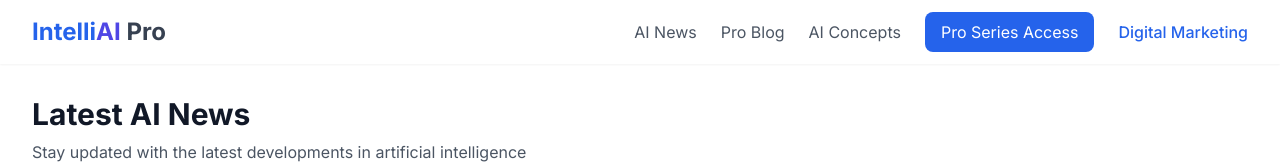
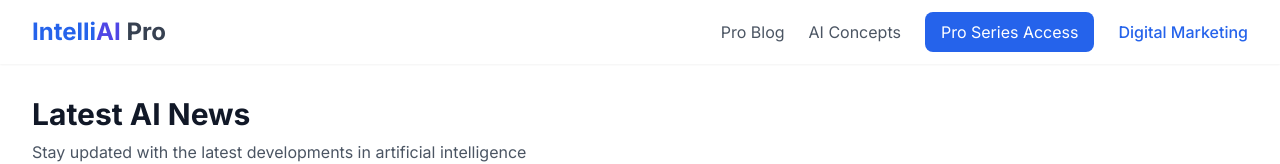
Before and after one commit to Intelliwebchatt/theainewspro, a plain HTML site: page news.html in a window 1280 px wide. Shown: the top 164 px of the page. Drawn offline with nearby package versions, Linux system fonts and the light colour scheme; no server answers.

Commit message:
Update news.html

```diff
--- a/news.html
+++ b/news.html
@@ -20,7 +20,7 @@
                     </a>
                 </div>
                <nav class="hidden md:flex items-center gap-6">
-    <a href="/theainewspro/news.html" class="text-gray-600 hover:text-blue-600">AI News</a>
+    <a href="/theainewspro/" class="text-2xl font-bold">
     <a href="/theainewspro/blog" class="text-gray-600 hover:text-blue-600">Pro Blog</a>
     <a href="/theainewspro/concepts" class="text-gray-600 hover:text-blue-600">AI Concepts</a>
                     <a href="https://intelliaipro.com"
```
